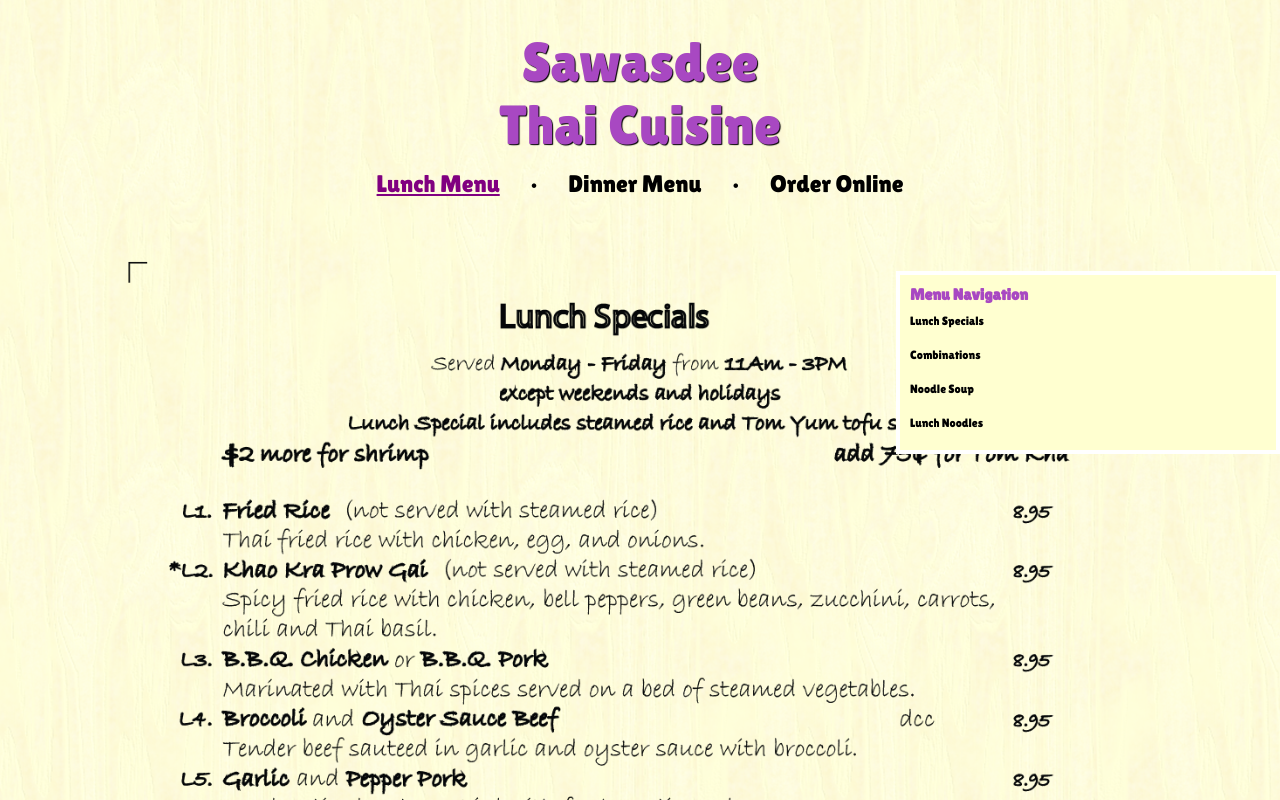
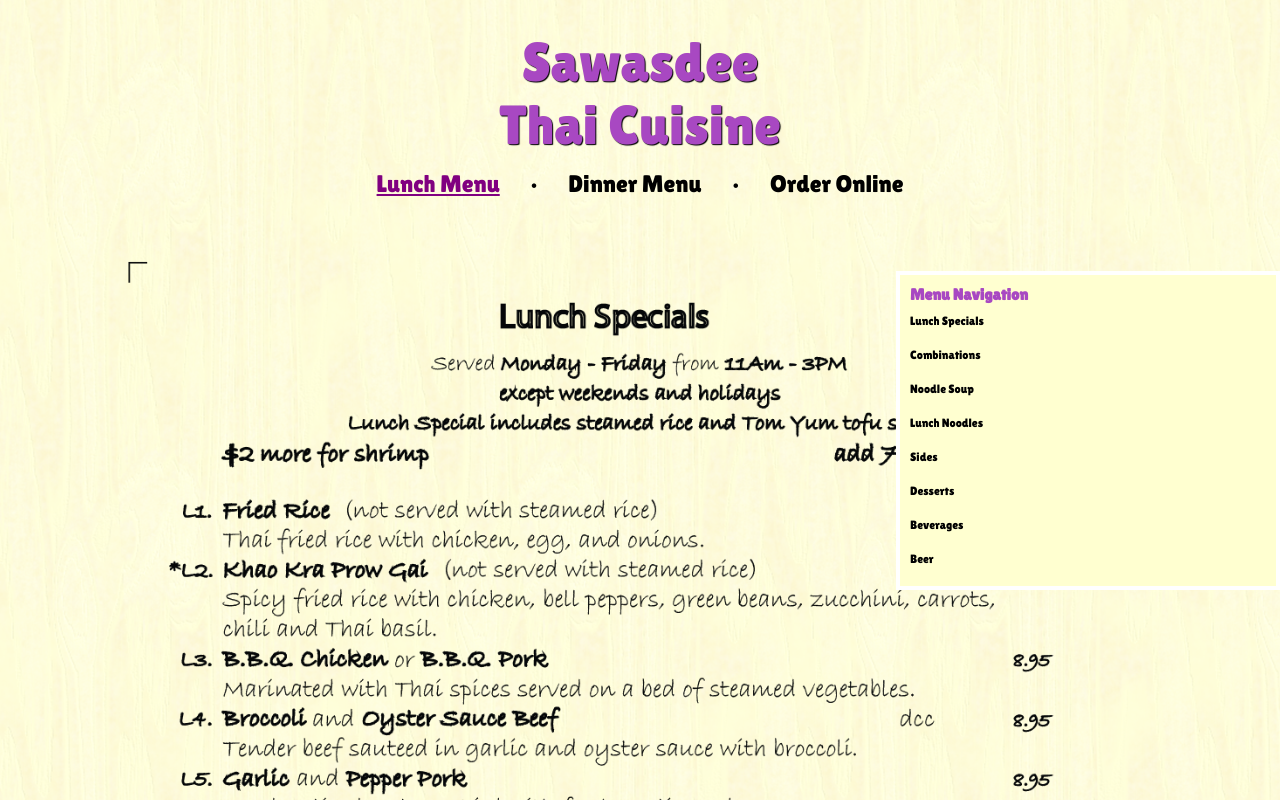
Before and after one commit to meeramenon07/restaurant-website-Sawasdee, a React (Create React App) app: page /LunchMenu in a window 1280 px wide. Shown: the top 800 px of the page. Built offline with nearby package versions, Linux system fonts and the light colour scheme.

Commit message:
Added more content to lunch menu

```diff
--- a/src/components/LunchMenu.js
+++ b/src/components/LunchMenu.js
@@ -22,6 +22,10 @@
             <a href="#lunchCombinations">Combinations</a>
             <a href="#lunchSoup">Noodle Soup</a>
             <a href="#lunchNoodles">Lunch Noodles</a>
+            <a href="#lunchSides">Sides</a>
+            <a href="#lunchDessert">Desserts</a>
+            <a href="#lunchBeverages">Beverages</a>
+            <a href="#lunchBeer">Beer</a>
         </div>
         <div className="menuContainer">
           <img
@@ -39,6 +43,22 @@
           <img
             src="/menu/Lunch3Noodles.png"
             id="lunchNoodles"
+          />
+          <img
+            src="/menu/Dinner11Side.png"
+            id="lunchSides"
+          />
+          <img
+            src="/menu/Dinner12Dessert.png"
+            id="lunchDesserts"
+          />
+          <img
+            src="/menu/Dinner13Beverages.png"
+            id="lunchBeverages"
+          />
+          <img
+            src="/menu/Dinner14Beer.png"
+            id="lunchBeer"
           />
         </div>
       </div>
```
